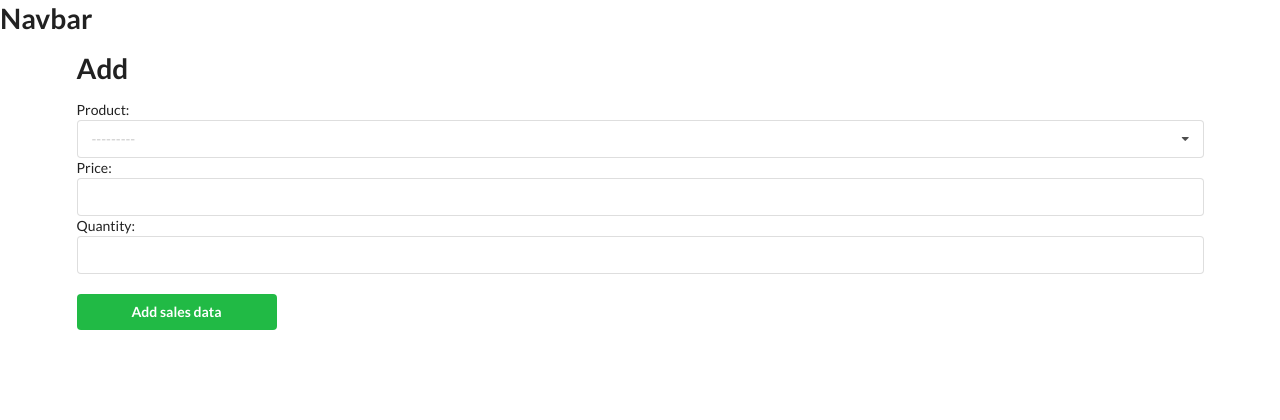
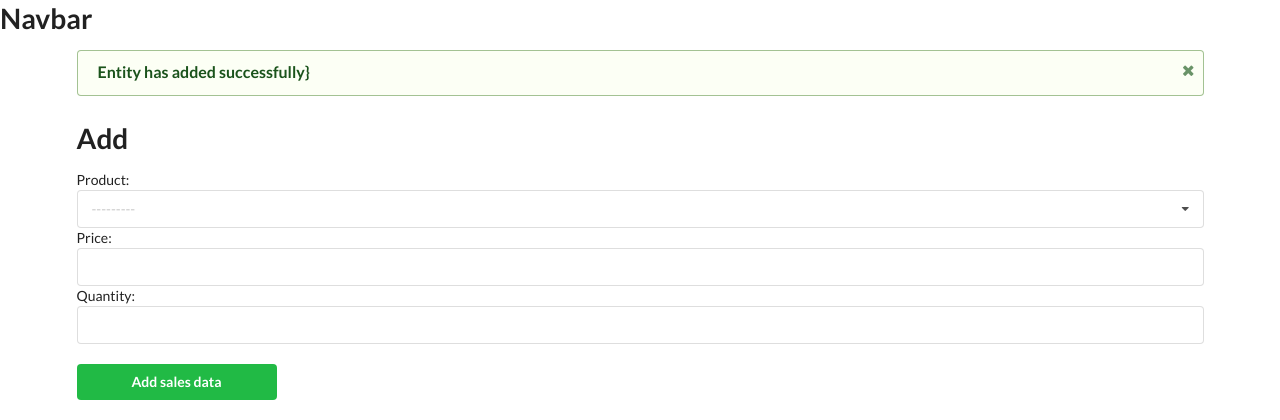
Before and after one commit to FrancisBilla/pd_dj, a Django app: page /performance/add/ in a window 1280 px wide. Shown: the top 420 px of the page. Run offline with Django 3.2, Linux system fonts and the light colour scheme; data comes from the database, SQL or seed files in the repository; both versions use the stored data as it was after the commit; some libraries are stand-ins or nearby versions.

Commit message:
Navigation to purchase view

```diff
--- a/src/products/templates/products/add.html
+++ b/src/products/templates/products/add.html
@@ -4,6 +4,15 @@
 {% block title %} add purchase {% endblock title %}
 
 {% block content %}
+
+     {% if added_message %}
+          <div class="ui success message">
+               <i class="close icon"></i>
+               <div class="header">
+                    {{ added_message}}}
+               </div>
+          </div>
+     {% endif %}
 
 <h1>Add</h1>
 <form action ="" method="POST" class="ui form">
--- a/src/products/templates/products/main.html
+++ b/src/products/templates/products/main.html
@@ -73,7 +73,7 @@
                   <div class="block-center">
                       <button class ='ui secondary button' id='modal-btn'>See summary</button>
                       <br>
-                      <button class ="ui positive button">Add records</button>
+                      <a  href={% url 'products:add-purchase-view' %}><button class ="ui positive button">Add records</button></a>
                   </div>
 </div>
 
--- a/src/products/views.py
+++ b/src/products/views.py
@@ -50,6 +50,7 @@
 
 def add_purchase_view(request):
     form = PurchaseForm(request.POST or None )
+    added_message = None
 
     if form.is_valid():
         obj = form.save(commit=False)
@@ -60,5 +61,6 @@
 
     context = {
         'form': form,
+        'added_message': 'Entity has added successfully'
     }
     return render(request, 'products/add.html', context)
```
Also changed, not shown: src/db.sqlite3, src/products/urls.py (line endings or trailing spaces).
